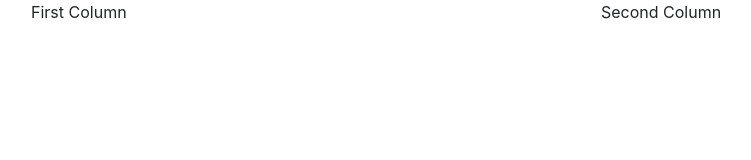
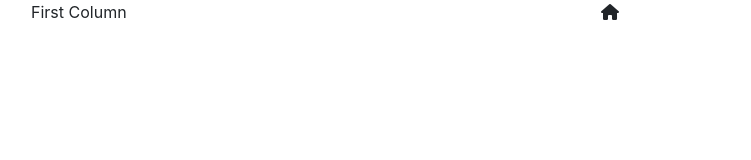
Before and after one commit to Sara-Alkhamri/ecomm-store, a React (Create React App) app: page / in a window 1280 px wide. Shown: the top 160 px of the page, without its empty margins (54-805 px from the left). Built offline with nearby package versions, Linux system fonts and the light colour scheme.

Commit message:
Added fontawesome

```diff
--- a/public/index.html
+++ b/public/index.html
@@ -24,6 +24,11 @@
       work correctly both with client-side routing and a non-root public URL.
       Learn how to configure a non-root public URL by running `npm run build`.
     -->
+    <!-- font awesome -->
+    <script
+      src="https://kit.fontawesome.com/21f57bd361.js"
+      crossorigin="anonymous"
+    ></script>
     <title>Ecomm Store</title>
   </head>
   <body>
--- a/src/App.js
+++ b/src/App.js
@@ -8,7 +8,11 @@ function App() {
     <div className="container">
       <div className="row">
         <div className="col-6">First Column</div>
-        <div className="col-6">Second Column</div>
+        <div className="col-6">
+          <span>
+            <i className="fas fa-home" />
+          </span>
+        </div>
       </div>
     </div>
   );
```
